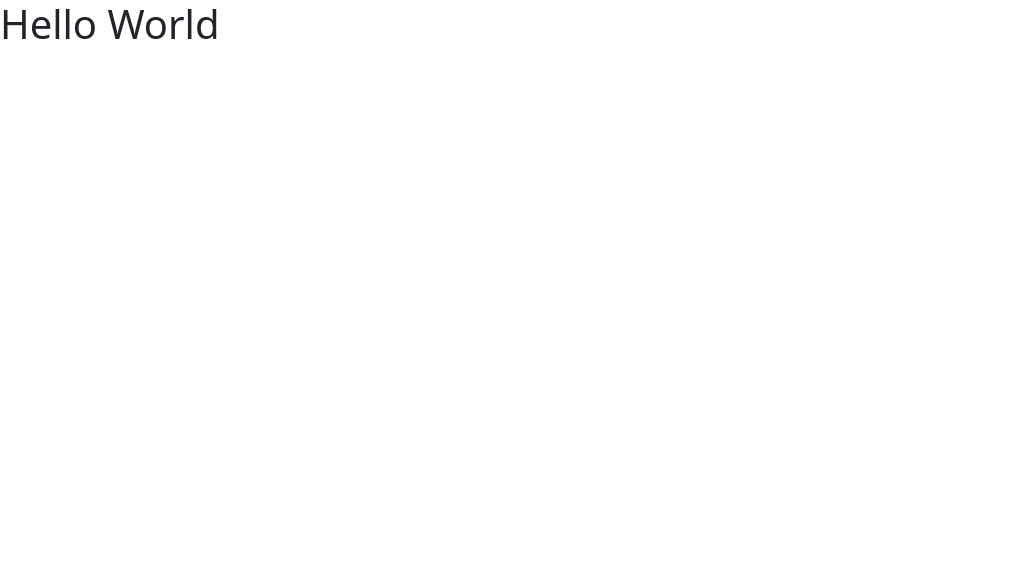
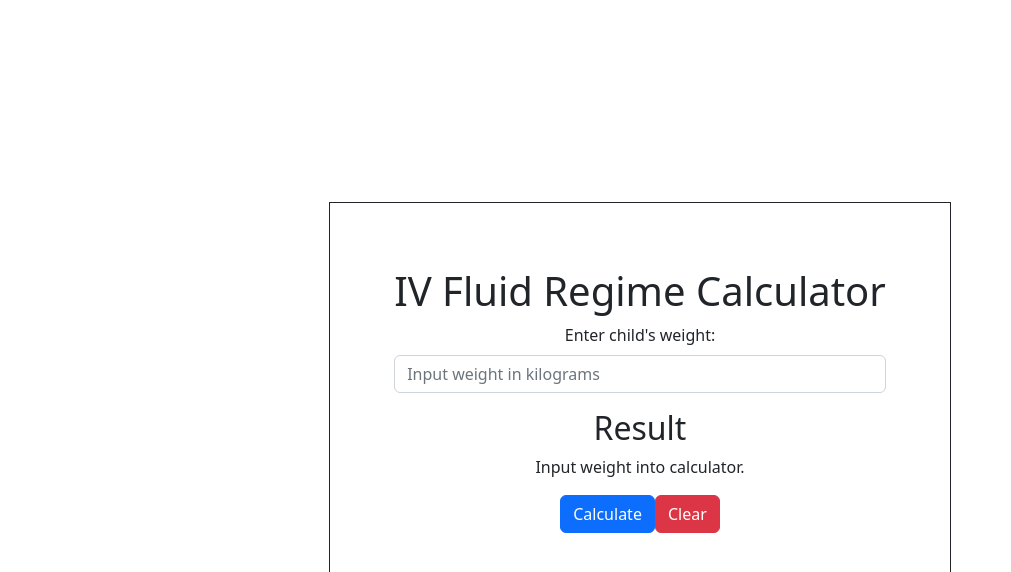
Before and after one commit to sjdnz93/iv-fluid-calculator, a React (Create React App) app in the folder client/: page / in a window 1280 px wide. Shown: the top 572 px of the page, without its empty margins (0-1011 px from the left). Built offline with nearby package versions, Linux system fonts and the light colour scheme.

Commit message:
React form working, basic calculator function all working. Needs styling. Logic for calculator can be cleaned up and shortened significantly

```diff
--- a/client/src/App.js
+++ b/client/src/App.js
@@ -1,16 +1,28 @@
-import { useEffect } from 'react'
-import axios from 'axios'
+import { useEffect, useState } from 'react'
+
+import Form from 'react-bootstrap/Form'
+import Button from 'react-bootstrap/Button'
+
+
 
 const App = () => {
 
-  const calc = (weight) => {
+  const [dose, setDose] = useState('')
+  const [weight, setWeight] = useState('')
+
+  const handleSubmit = (e) => {
+    e.preventDefault()
+
     console.log('WEIGHT', weight)
+
+    let doseReal = null
+
     if (weight <= 10) {
-      const dose = weight * 100
-      console.log(`${dose}ml per 24 hours.`)
-      return (
-        `${dose}ml per 24 hours.`
-      )
+      const doseFinal = weight * 100
+      console.log(`${doseFinal}ml per 24 hours.`)
+      setDose(`${doseFinal}ml per 24 hours.`)
+      doseReal = doseFinal
+
     } else if (weight > 10 && weight <= 20) {
       const diff = weight - 10
       const subtenBracket = weight - diff
@@ -22,10 +34,8 @@ const App = () => {
       const doseFinal = doseSubTenBracket + dosePlusTenBracket
 
       console.log(`${doseFinal}ml per 24 hours.`)
-
-      return (
-        `${doseFinal}ml per 24 hours.`
-      )
+      setDose(`${doseFinal}ml per 24 hours.`)
+      return doseFinal
 
     } else if (weight > 20) {
 
@@ -59,6 +69,9 @@ const App = () => {
         const doseFinal = dose10 + dose20 + plusTwentyDose
 
         console.log(`${doseFinal}ml per 24 hours.`)
+        setDose(`${doseFinal}ml per 24 hours.`)
+        doseReal = doseFinal
+        return
 
       } else if (weight % 10 > 0) {
         const remainder = weight % 10
@@ -74,9 +87,6 @@ const App = () => {
             dose20 = 10 * 50
           } else if (i >= 3) {
             plusTwentyWeight++
-            // const diff = weight - 20
-            // plusTwentyWeight = weight - diff
-            // break
           }
 
         }
@@ -93,21 +103,53 @@ const App = () => {
         const doseFinal = dose10 + dose20 + plusTwentyDose
 
         console.log(`${doseFinal}ml per 24 hours.`)
+        setDose(`${doseFinal}ml per 24 hours.`)
+        doseReal = doseFinal
+        return doseFinal
+      }
 
+    }
+    console.log('DOSE REAL', doseReal)
 
+  }
 
-      }
+  const handleChange = (e) => {
+    setWeight(e.target.value)
+  }
+
+  const clearForm = (e) => {
+    e.preventDefault()
+    setDose('')
+    setWeight('')
+  }
 
 
 
 
-    }
+  return (
+    <main>
 
-  }
+      <div className='wrapper'>
+        <Form className='form' onSubmit={handleSubmit}>
+          <h1>IV Fluid Regime Calculator</h1>
+          <Form.Group className='mb-3'>
+            <Form.Label>Enter child&apos;s weight:</Form.Label>
+            <Form.Control placeholder='Input weight in kilograms' type='number' onChange={handleChange} value={weight}></Form.Control>
+          </Form.Group>
+          <h2>Result</h2>
+          <p>{dose ? `Dose is ${dose}` : 'Input weight into calculator.'}</p>
+          <Button variant='primary' type='submit'>Calculate</Button>
+          <Button variant='danger' type='reset' onClick={clearForm}>Clear</Button>
+        </Form>
+      </div>
 
-  calc(56)
 
-  return <h1>Hello World</h1>
+    </main>
+
+
+
+
+  )
 }
 
 export default App
--- a/client/src/styles/main.scss
+++ b/client/src/styles/main.scss
@@ -1,3 +1,16 @@
 * {
   box-sizing: border-box;
 }
+
+main {
+  text-align: center;
+  height: 100vh;
+  display: flex;
+  align-items: center;
+  justify-content: center;
+}
+
+.wrapper {
+  border: solid 1px;
+  padding: 5%;
+}
```
